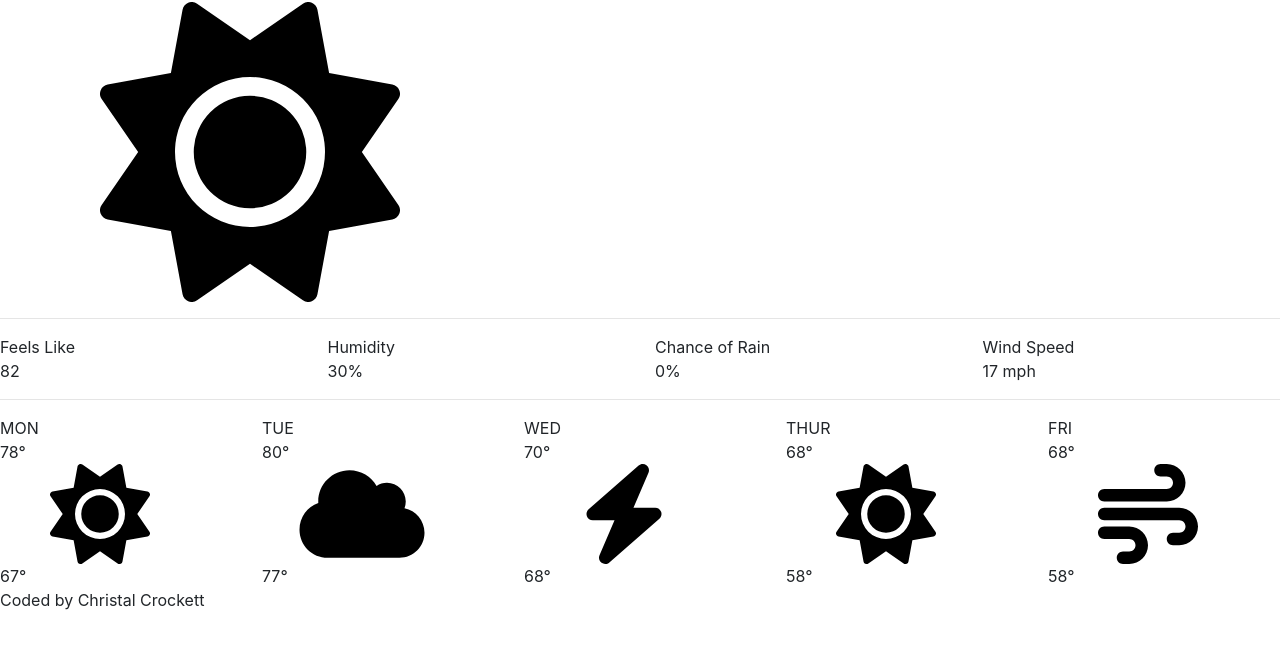
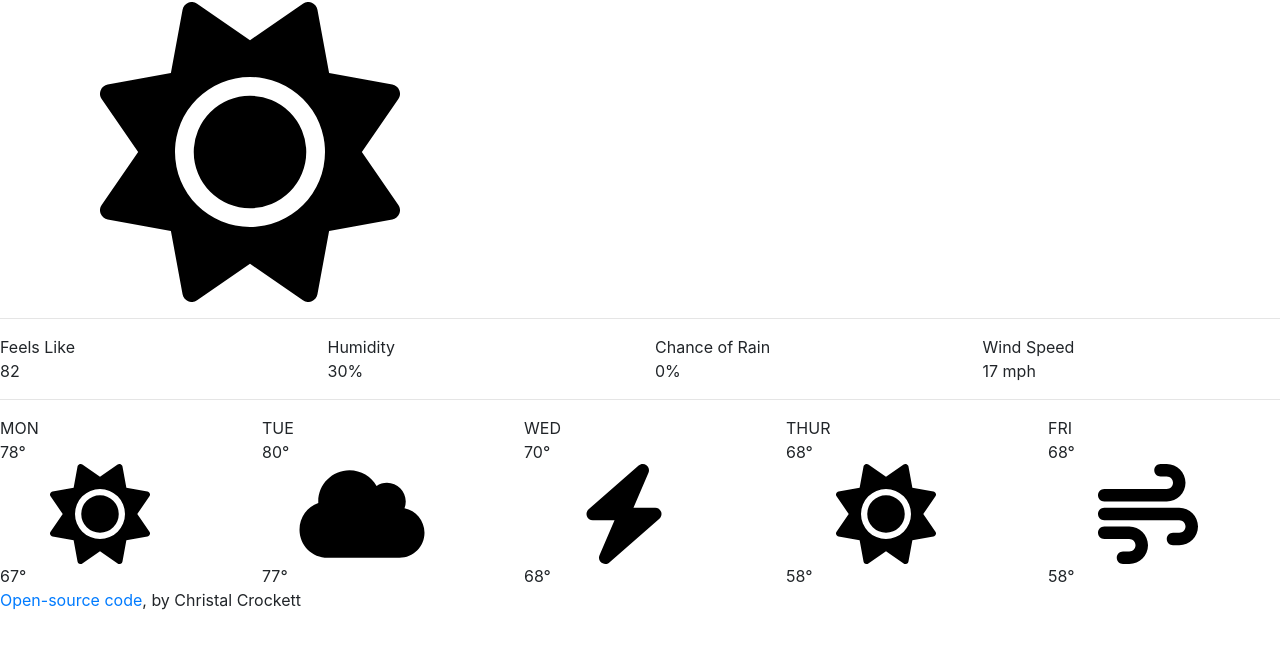
Before and after one commit to ChristalCrockett/weather-app, a website built with Parcel: page index.html in a window 1280 px wide. Shown: the part 108-756 px from the top of the page. Built offline with nearby package versions, Linux system fonts and the light colour scheme; no server answers.

Commit message:
Added Netlify URL to Footer

```diff
--- a/index.html
+++ b/index.html
@@ -117,7 +117,7 @@
       <script src="src/index.js"></script>
     </div>
     <footer>
-      <p>Coded by Christal Crockett</p>
+      <p><a href = "https://startling-cobbler-bb4162.netlify.app">Open-source code</a>,  by Christal Crockett</p>
     </footer>
   </body>
 </html>
```
Also changed, not shown: 1 other file.
